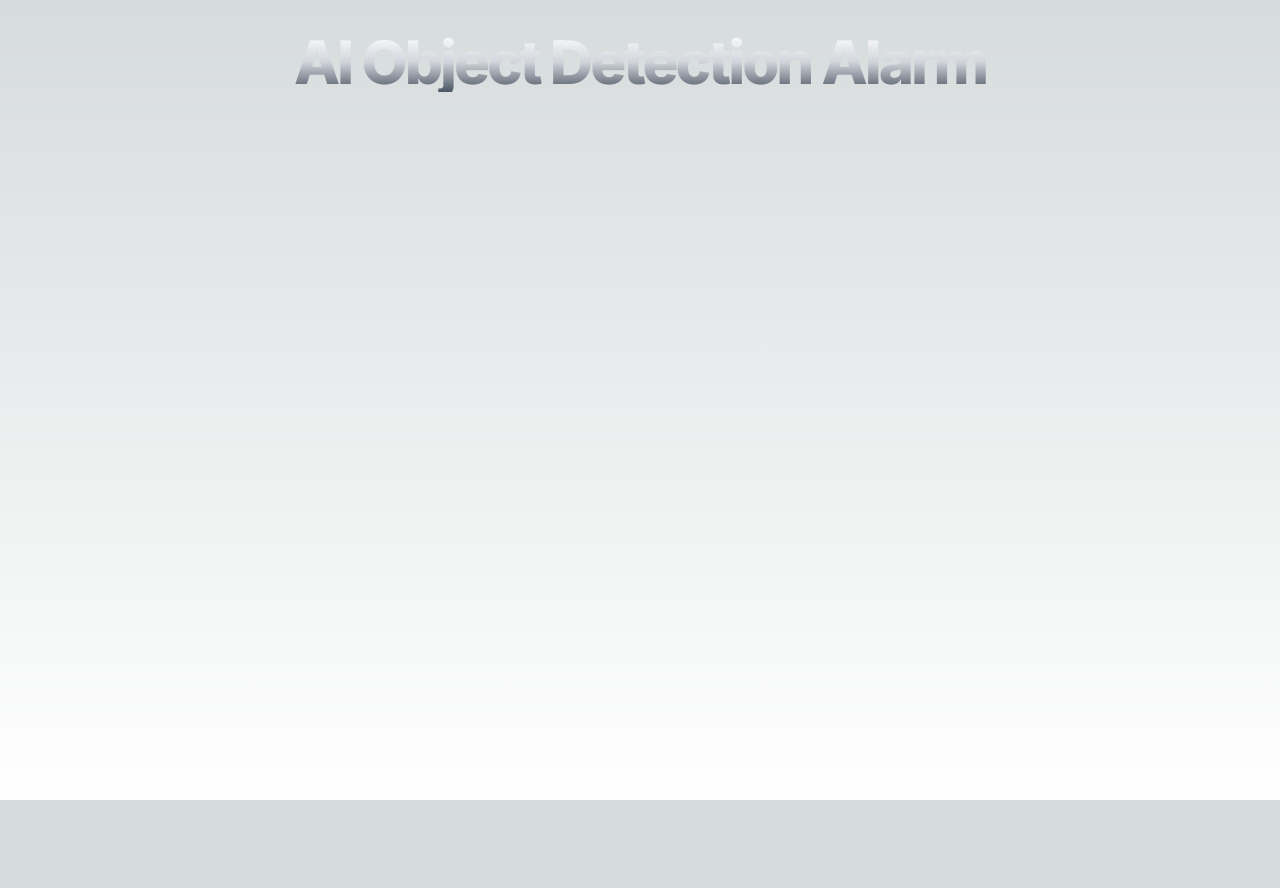
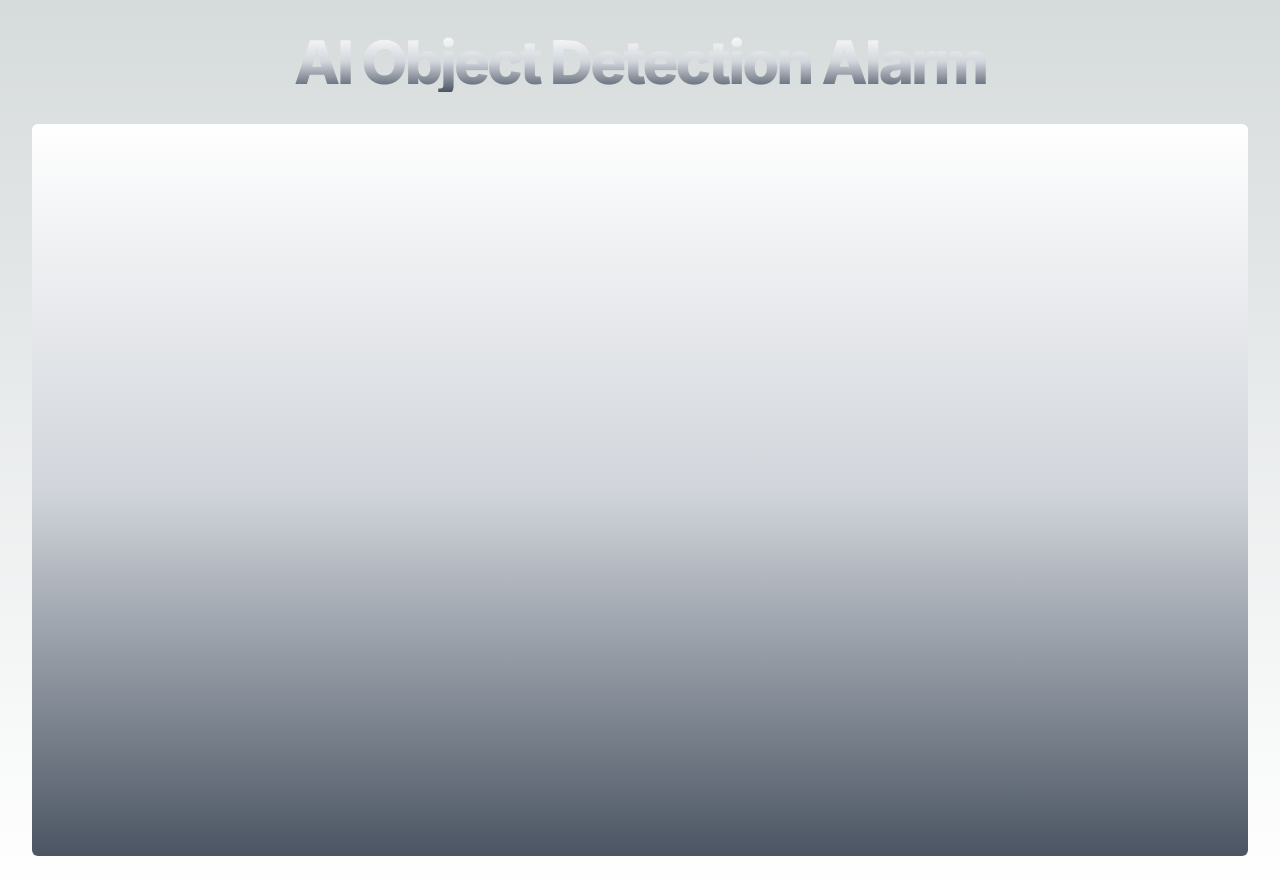
Before and after one commit to salmanabdullahfahim/object-detection, a Next.js app: page / in a window 1280 px wide. Before the commit the page ends 800 px from the top, so only its background shows below. Built offline with nearby package versions, Linux system fonts and the light colour scheme; no server answers.

Commit message:
Added webcam and ObjectDetection component.

```diff
--- a/app/page.js
+++ b/app/page.js
@@ -1,4 +1,4 @@
-import Image from "next/image";
+import ObjectDetection from "@/components/ObjectDetection";
 
 export default function Home() {
   return (
@@ -6,6 +6,7 @@ export default function Home() {
       <h2 className="gradiant-title font-extrabold text-3xl md:text-4xl lg:text-6xl md:px-6 tracking-tighter text-center">
         AI Object Detection Alarm
       </h2>
+      <ObjectDetection />
     </main>
   );
 }
--- /dev/null
+++ b/components/ObjectDetection.jsx
@@ -0,0 +1,20 @@
+"use client";
+import React from "react";
+import Webcam from "react-webcam";
+
+const ObjectDetection = () => {
+  return (
+    <div className="mt-8">
+      <div className="relative flex justify-center items-center gradiant p-1.5 rounded-md">
+        {/* webcam */}
+        <Webcam
+          className="rounded-md w-full lg:h-[720px]"
+          muted
+          mirrored={true}
+        />
+      </div>
+    </div>
+  );
+};
+
+export default ObjectDetection;
```
Also changed, not shown: package.json (+5 -4 lines), 1 other file (tests, documents, lock files or other folders).
